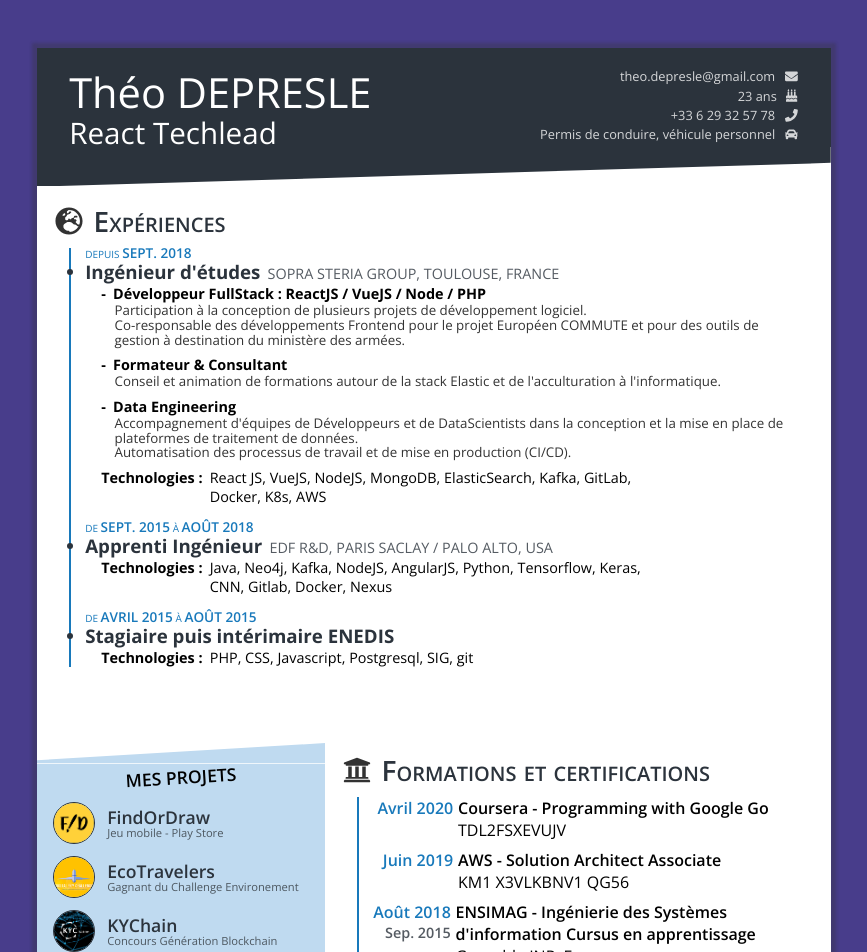
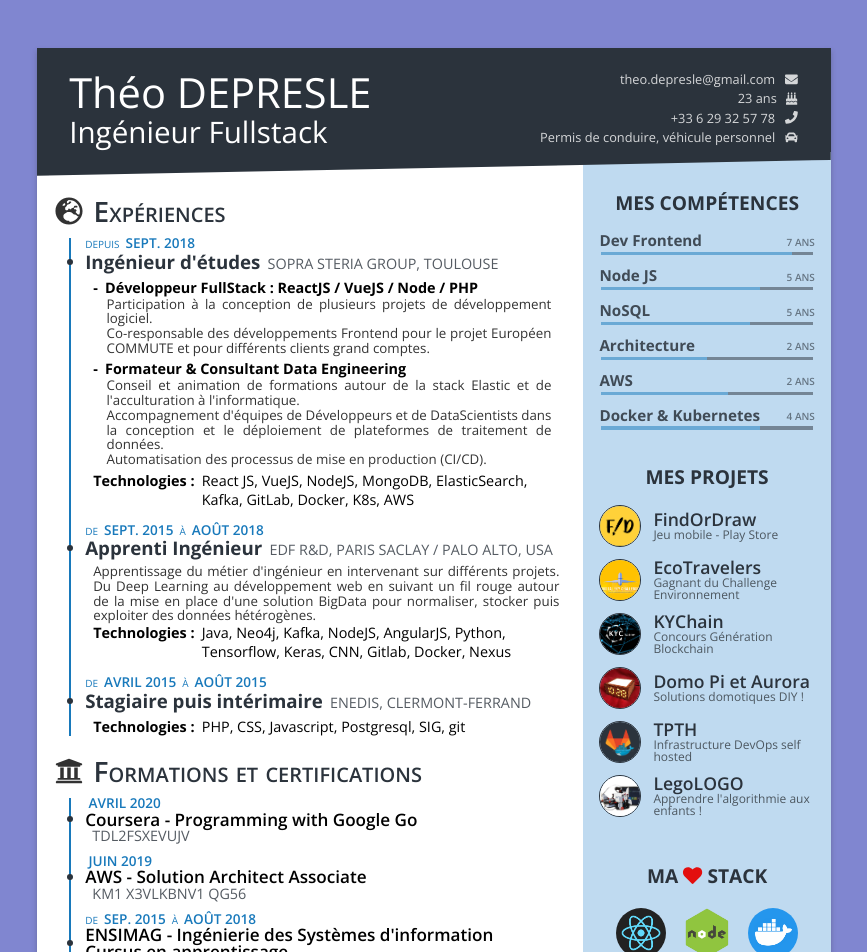
Before and after one commit to dprslt/resume, a React (Create React App) app: page / in a window 1280 px wide. Shown: the top 952 px of the page, without its empty margins (206-1073 px from the left). Built offline with nearby package versions, Linux system fonts and the light colour scheme.

Commit message:
Adding skills and new sidebar

```diff
--- a/src/App.css
+++ b/src/App.css
@@ -7,9 +7,10 @@
 
     padding: 3em;
 
-    background-color: darkslateblue;
+    background-color: #8086d0;
+    /*background-color: darkslateblue;*/
   }
   .page {
-    box-shadow: rgba(50, 50, 50, 0.3) 0 0 3px 5px;
+    box-shadow: rgba(50, 50, 50, 0.3) 0 3px 5px ;
   }
 }
--- a/src/components/Experience.jsx
+++ b/src/components/Experience.jsx
@@ -18,13 +18,20 @@
         </div>
 
         <div className={'exp-content'}>
+
+            {
+                data.description &&
+                <div className={'description'}>
+                    {data.description}
+                </div>
+            }
             {
                 data.activities &&
                 <div className={'activities'}>
                     {
                         data.activities.map(act => <div className={'activity'} key={act.title}>
                             <h4 className={'act-title'}>{act.title}</h4>
-                            <p className={'act-description'}>{act.description}</p>
+                            <p className={'description'}>{act.description}</p>
                         </div>)
                     }
                 </div>
--- a/src/components/Formation.jsx
+++ b/src/components/Formation.jsx
@@ -3,8 +3,11 @@
 const Formation = ({data}) => {
     return <div className={'formation'}>
         <div className={'date'}>
-            <span className={'to'}>{data.date.to}</span>
-            <span className={'from'}>{data.date.from}</span>
+            {
+                data.date.from
+                    ? <>De <span className={'from'}>{data.date.from}</span> à <span className={'to'}>{data.date.to}</span></>
+                    : <><span className={'from'}>{data.date.to}</span></>
+            }
         </div>
         <div className={'form-content'}>
             <h3 className={'title'}>{data.title}</h3>
--- a/src/components/Page.jsx
+++ b/src/components/Page.jsx
@@ -5,8 +5,8 @@
 import {
     faBirthdayCake,
     faCar,
-    faEnvelope,
-    faGlobeEurope,
+    faEnvelope, faGlobe,
+    faGlobeEurope, faHeart,
     faPhone,
     faUniversity
 } from '@fortawesome/free-solid-svg-icons'
@@ -20,10 +20,11 @@
 
 import Experience from "./Experience";
 import Formation from "./Formation";
-import {experiences, formations} from "../data/life";
+import {experiences, formations, skills} from "../data/life";
 import Biseau from "./Biseau";
 import {projets} from "../data/projects";
 import Projet from "./Projet";
+import Skill from "./Skill";
 
 
 const Info = ({children, icon}) => {
@@ -52,10 +53,11 @@
 
     return <div className={'page'}>
         <header>
+            <div className={"header-bg"}>
                 <div className={'header-content'}>
                     <div className={'name'}>
                         <h1>Théo DEPRESLE</h1>
-                    <h2>React Techlead</h2>
+                        <h2>Ingénieur Fullstack</h2>
                     </div>
                     <div className={'infos'}>
                         <Info icon={faEnvelope}><a
@@ -65,65 +67,117 @@
                         <Info icon={faCar}>Permis de conduire, véhicule personnel</Info>
                     </div>
                 </div>
+            </div>
+            <Biseau height={3} color={'#2b333c'} right={true} base={1}/>
         </header>
-        <Biseau height={5} color={'#2b333c'} right={true} base={2}/>
 
 
         <div className={'content'}>
 
+            <div className={'row row-exp'} style={{flex: 1}}>
                 <div className={'main'}>
                     <Section className={"experiences"} title={"Expériences"} icon={faGlobeEurope}>
                         {experiences.map(e => <Experience data={e} key={e.title}/>)}
                     </Section>
-            </div>
-
-
-
-            <div className={'row'} style={{justifyItems: "flex-end"}}>
-
-
-                <div className={'col'}>
-
-                    {/*<Biseau height={7} color={'#bfdaf0'} top={true}/>*/}
-                    {/*<div className={'col-section col-section-color'} >*/}
-                    {/*    <h2>Mes technos</h2>*/}
-                    {/*    <div className={'logo-line'}>*/}
-                    {/*        <img src={react} className={'logo-bubble'} height={50}/>*/}
-                    {/*        <img src={node} className={'logo-bubble'} height={50}/>*/}
-                    {/*        <img src={docker} className={'logo-bubble'} height={50}/>*/}
-                    {/*    </div>*/}
-                    {/*    <div className={'logo-line'}>*/}
-                    {/*      d  <img src={mongo} className={''} height={50}/>*/}
-                    {/*    </div>*/}
-                    {/*</div>*/}
-                    {/*<Biseau height={7} color={'#bfdaf0'} right={true}/>*/}
-
-                    {/*<div className={'col-section'} style={{height: "3cm"}}>*/}
-
-                    {/*</div>*/}
-
-                    <Biseau height={7} color={'#bfdaf0'} top={true}/>
-                    <div className={'projects col-section col-section-color'} >
-                        <h2>Mes projets</h2>
-
-                        {projets.map(p => <Projet projet={p}/>)}
-                    </div>
-                    <Biseau height={7} color={'#bfdaf0'} right={true}/>
-
-                </div>
-
-                <div className={'main'}>
-
                     <Section className={"formations"} title={"Formations et certifications"} icon={faUniversity}>
                         {formations.map(e => <Formation data={e} key={e.title}/>)}
+
+                    </Section>
                     <div className={'logos'}>
                         <img src={imag} alt={"Logo Grenoble INP - ENSIMAG"} height={70}/>
                         <img src={aws} alt={"AWS - Solution Architect - Associate"} height={40}/>
                     </div>
-                    </Section>
+                </div>
+
+                <div className={'col'}>
+
+                    <div className={'skills col-section'}>
+                        <h2 className={'col-title'}>Mes Compétences</h2>
+                        {skills.map(s => <Skill skill={s}/>)}
+                    </div>
+
+
+                    <div className={'projets col-section'}>
+                        <h2 className={'col-title'}>Mes projets</h2>
+                        {projets.map(p => <Projet projet={p}/>)}
+                    </div>
+
+                    <div className={'col-section'}>
+                        <h2 className={'col-title'}>Ma <FontAwesomeIcon icon={faHeart} className={'red'}/> stack</h2>
+                        <div className={'logo-line'}>
+                            <img src={react} className={'logo-bubble'} height={50}/>
+                            <img src={node} className={'logo-bubble'} height={50}/>
+                            <img src={docker} className={'logo-bubble'} height={50}/>
+                        </div>
+                        <div className={'logo-line'}>
+                            <img src={mongo} className={''} height={40}/>
                         </div>
                     </div>
 
+                    <div className={'langs col-section'}>
+                        <div className={'lang'}>
+                            <h3>
+                                <FontAwesomeIcon fixedWidth={true} className={"icon"} icon={faGlobeEurope}/>
+                                <span>Anglais niveau B2</span>
+                            </h3>
+                            <p className={'secondary'}>TOEIC (2017) : 935</p>
+                        </div>
+                        <div className={'lang'}>
+                            <h3>
+                                <FontAwesomeIcon fixedWidth={true} className={"icon"} icon={faGlobeEurope}/>
+                                <span>Espagnol niveau A2</span>
+                            </h3>
+                        </div>
+                    </div>
+
+                </div>
+            </div>
+
+
+            {/*<div className={'row row-form'} style={{justifyItems: "flex-end"}}>*/}
+
+
+            {/*    <div className={'main'}>*/}
+
+            {/*        <Section className={"formations"} title={"Formations et certifications"} icon={faUniversity}>*/}
+            {/*            {formations.map(e => <Formation data={e} key={e.title}/>)}*/}
+
+            {/*        </Section>*/}
+            {/*        <div className={'logos'}>*/}
+            {/*            <img src={imag} alt={"Logo Grenoble INP - ENSIMAG"} height={70}/>*/}
+            {/*            <img src={aws} alt={"AWS - Solution Architect - Associate"} height={40}/>*/}
+            {/*        </div>*/}
+            {/*    </div>*/}
+            {/*    <div className={'col'}>*/}
+            {/*        /!*<Biseau height={7} color={'#bfdaf0'} top={true}/>*!/*/}
+
+            {/*        /!*<div className={'col-section col-section-color'} >*!/*/}
+            {/*        /!*    <h2>Mes technos</h2>*!/*/}
+            {/*        /!*    <div className={'logo-line'}>*!/*/}
+            {/*        /!*        <img src={react} className={'logo-bubble'} height={50}/>*!/*/}
+            {/*        /!*        <img src={node} className={'logo-bubble'} height={50}/>*!/*/}
+            {/*        /!*        <img src={docker} className={'logo-bubble'} height={50}/>*!/*/}
+            {/*        /!*    </div>*!/*/}
+            {/*        /!*    <div className={'logo-line'}>*!/*/}
+            {/*        /!*      d  <img src={mongo} className={''} height={50}/>*!/*/}
+            {/*        /!*    </div>*!/*/}
+            {/*        /!*</div>*!/*/}
+            {/*        /!*<Biseau height={7} color={'#bfdaf0'} right={true}/>*!/*/}
+
+            {/*        /!*<div className={'col-section'} style={{height: "3cm"}}>*!/*/}
+
+            {/*        /!*</div>*!/*/}
+
+            {/*        <Biseau height={7} color={'#bfdaf0'} top={true} right={true}/>*/}
+            {/*        <div className={'projects col-section col-section-color'}>*/}
+            {/*            <h2>Mes projets</h2>*/}
+
+            {/*            {projets.map(p => <Projet projet={p}/>)}*/}
+            {/*        </div>*/}
+            {/*        <Biseau height={7} color={'#bfdaf0'} right={false}/>*/}
+
+            {/*    </div>*/}
+            {/*</div>*/}
 
 
         </div>
--- a/src/components/Page.scss
+++ b/src/components/Page.scss
@@ -20,7 +20,7 @@
   position: relative;
 
 
-  .df-col{
+  .df-col {
     display: flex;
     flex-direction: column;
   }
@@ -32,16 +32,19 @@
 
   header {
 
-    @media print {
+    position: relative;
+    z-index: 900;
+    display: flex;
+    flex-direction: column;
+
+    .header-bg {
       background-color: $main-color;
-      color: white;
+      padding: 1em 2em 0;
+      display: flex;
+      flex-direction: column;
     }
 
-    background-color: $main-color;
     color: white;
-    display: flex;
-    flex-direction: column;
-    padding: 1em 2em 0;
 
     .header-content {
       align-items: center;
@@ -66,9 +69,9 @@
         }
 
         h2 {
-          margin: 0;
+          margin-bottom: 0;
+          margin-top: -0.3em;
           font-size: 1.85em;
-          line-height: 0.9em;
         }
       }
 
@@ -93,6 +96,26 @@
   .row {
     display: flex;
     flex-direction: row;
+
+    &.row-exp {
+      .main {
+        flex: 15
+      }
+
+      .col {
+        flex: 7
+      }
+    }
+
+    &.row-form {
+      .main {
+        flex: 17
+      }
+
+      .col {
+        flex: 9
+      }
+    }
   }
 
   .content {
@@ -101,61 +124,148 @@
     flex: 1;
 
     .main {
-      flex: 17;
+      margin: 0 0.5em;
+      display: flex;
+      flex-direction: column;
+      justify-content: flex-start;
+      padding-bottom: 1.3cm;
+    }
+
+    .col {
+
+      padding: 2em 0 3em;
+
+      display: flex;
+      flex-direction: column;
+      justify-content: space-between;
+
+      background-color: $light-color;
+      position: relative;
+      margin-top: -1.5em;
+
+      .col-section {
+        margin-bottom: 1em;
+        padding: 0.1em 1em;
+      }
+
+      .col-title {
+        margin: 0 0 0.5em;
+        padding: 0.25em 0;
+        text-align: center;
+        text-transform: uppercase;
+        font-size: 1.2em;
+        color: $main-color;
+
+        .red {
+          color: #e30e0e;
+        }
+      }
+
+      .langs {
+        .lang {
+          &:not(:last-child){
+            margin-bottom: 0.5em;
+          }
+          h3 {
+            .icon {
               margin: 0 0.5em;
             }
 
-    .col {
-      flex: 10;
+            margin: 0.25em 0;
+            font-weight: 600;
+            color: $main-color;
+            font-size: 1.05em;
+            line-height: 1em;
+          }
+
+          .secondary {
+            margin: 0;
+            padding-left: 4em;
+            font-size: 0.7em;
+            line-height: 1em;
+            font-weight: 400;
+            opacity: 0.6;
+          }
+        }
+      }
+
+      .skills{
+
         display: flex;
         flex-direction: column;
 
-      .col-section {
-        padding: 0.1em 1em;
+        padding: 0 1em;
 
-        h2 {
+        .skill{
+
+          &:not(:last-child){
+            margin-bottom: 0.5em;
+          }
+
+          .meta{
+            display: flex;
+            flex-direction: row;
+            align-items: center;
+            .title{
               margin: 0;
-          margin-bottom: 0.75em;
-          text-align: center;
-          text-transform: uppercase;
+              flex: 1;
+              font-size: 0.95em;
+              color: $main-color;
+              opacity: 0.85;
+            }
+            .xp{
+              text-align: right;
+              font-size: 0.9em;
               font-weight: 600;
-          font-size: 1.1em;
-          transform: rotate(-3.5deg);
+              font-variant: all-small-caps;
+              color: $main-color;
+              opacity: 0.6;
+            }
+          }
+          .progress-bar-container{
+            margin: 0.1em 0.1em;
+            height: 0.10cm;
+            background-color: $main-color;
+            opacity: 0.5;
+            .progress-bar{
+              height: 100%;
+              background-color: $accent-color;
             }
           }
 
-      .col-section-color {
-        background-color: $light-color;
+        }
       }
 
-      .projects{
-        padding-bottom: 1.5em ;
+      .projects {
+        padding-bottom: 1.5em;
       }
 
-      .projet{
+      .projet {
         display: flex;
         flex-direction: row;
-        margin: 0.75em 0;
+        margin-bottom: 0.75em;
 
         .images {
           display: flex;
           flex-direction: column;
-          img{
-            border-radius: 50% ;
+
+          img {
+            border-radius: 50%;
             border: solid 1px $main-color;
             height: 40px;
           }
 
-          img:not(:first-child){
+          img:not(:first-child) {
             margin-top: -25%;
           }
         }
 
-        .proj-desc{
+        .proj-desc {
           margin-left: 0.75em;
           display: flex;
           flex-direction: column;
           justify-content: center;
+
           h3 {
             margin: 0;
             font-weight: 600;
@@ -163,9 +273,10 @@
             font-size: 1.1em;
             line-height: 1em;
           }
-          .secondary{
+
+          .secondary {
             margin: 0;
-            font-size: 0.7em;
+            font-size: 0.75em;
             line-height: 1em;
             font-weight: 400;
             opacity: 0.6;
@@ -214,33 +325,8 @@
           bottom: 0;
         }
       }
-    }
-
-
-    .experiences {
-      margin-top: 1em;
-      margin-right: 1em;
-
-
-      .experience {
-
-        &::before{
-          content: ' ';
-          width: 6px;
-          height: 6px;
-          border-radius: 50%;
-          background-color: $main-color;
-          position: absolute;
-          left: calc(-1em - 2px);
-          top: 1.3em;
-        }
-
-        margin-bottom: 1em;
-        position: relative;
-
 
       .date {
-          flex-basis: 100%;
         font-weight: 500;
         font-size: 0.85em;
         line-height: 0.8em;
@@ -253,9 +339,38 @@
         .from, .to {
           font-variant: normal;
           font-weight: 600;
+          margin: 0 0.25em;
         }
 
       }
+    }
+
+
+  }
+
+  .section.experiences {
+    margin-top: 1em;
+    margin-right: 1em;
+
+
+    .experience {
+
+      &::before {
+        content: ' ';
+        width: 6px;
+        height: 6px;
+        border-radius: 50%;
+        background-color: $main-color;
+        position: absolute;
+        left: calc(-1em - 2px);
+        top: 1.3em;
+      }
+
+      &:not(:last-child) {
+        margin-bottom: 1em;
+      }
+
+      position: relative;
 
       .header {
         display: flex;
@@ -268,7 +383,7 @@
           //padding-left: 0.3em;
         }
 
-          p{
+        p {
           margin-bottom: 0;
           margin-top: 0.25em;
           padding-left: 0.5em;
@@ -276,8 +391,9 @@
 
       }
 
-        .exp-content{
-          padding-left: 1em;
+      .exp-content {
+        padding-left: 0.5em;
+        margin-top: 0.25em;
       }
 
       .secondary {
@@ -289,10 +405,23 @@
         margin: 0 0 0.15em;
       }
 
+      .description {
+        padding-left: 0em;
+        margin: 0;
+        //font-size: 0.95rem;
+        font-size: 10pt;
+        opacity: 0.8;
+        white-space: pre-wrap;
+        line-height: 1.1em;
+        text-align: justify;
+      }
+
       .activities {
 
+        padding-right: 0.5em;
+
         .activity {
-            margin-bottom: 0.5em;
+          margin-bottom: 0.25em;
 
           .act-title {
             margin: 0;
@@ -304,16 +433,8 @@
             }
           }
 
-            .act-description {
+          .description {
             padding-left: 1em;
-              margin: 0;
-              //font-size: 0.95rem;
-              font-size: 10pt;
-              opacity: 0.8;
-              white-space: pre-wrap;
-              line-height: 1.1em;
-            }
-          }
           }
         }
       }
@@ -322,8 +443,6 @@
         display: flex;
         flex-direction: row;
         font-size: 0.9em;
-
-      max-width: 80%;
 
         p {
           margin: 0;
@@ -340,60 +459,68 @@
       }
 
     }
+  }
 
   .formations {
+    .formation {
+      display: flex;
+      flex-direction: column;
+
+      &:not(:last-child){
+        margin-bottom: 0.75em;
+      }
+
+
+      .form-content {
+        h3 {
+          font-weight: 600;
+          font-size: 1.07rem;
+          position: relative;
+          line-height: 1em;
+          margin: 0.10em 0;
+          white-space: pre-wrap;
+
+          &::before {
+            content: ' ';
+            width: 6px;
+            height: 6px;
+            border-radius: 50%;
+            background-color: $main-color;
+            position: absolute;
+            left: calc(-1rem - 2px);
+            top: calc(50% - 3px);
+          }
+
+        }
+
+        .secondary {
+          text-transform: uppercase;
+          opacity: 0.8;
+          color: $main-color;
+          font-size: 0.9em;
+          line-height: 1em;
+
+          margin: 0;
+          padding-left: 0.5em;
+        }
+      }
+    }
+  }
+
   .logos {
     display: flex;
     flex-direction: row;
     justify-content: space-evenly;
     align-items: center;
+    flex: 1;
+
 
     img {
       max-height: 70px;
     }
   }
-  }
 
-  .formation {
-    display: flex;
-    flex-direction: row;
-    margin-bottom: 0.5em;
-
-    .date {
-      display: flex;
-      flex-direction: column;
-      text-align: right;
-      white-space: nowrap;
-      width: 5rem;
-      margin-right: 0.3em;
-
-      .to {
-        color: $accent-color;
-        font-weight: 600;
-      }
-
-      .from {
-        color: $main-color;
-        opacity: 0.8;
-        font-weight: 600;
-        font-size: 0.9em;
-      }
-    }
-
-    .form-content {
-      h3 {
-        margin: 0;
-        font-weight: 600;
-        font-size: 1rem;
-      }
-
-      .secondary {
-        margin: 0;
-      }
-    }
-  }
-
-  .logo-line{
+  .logo-line {
     padding: 0.255em 0;
     display: flex;
     flex-direction: row;
@@ -401,7 +528,7 @@
     justify-content: space-evenly;
   }
 
-  .logo-bubble{
+  .logo-bubble {
     border-radius: 50%;
   }
 
--- /dev/null
+++ b/src/components/Skill.jsx
@@ -0,0 +1,15 @@
+import React from 'react'
+
+const Skill = ({skill}) => {
+    return <div className={'skill'}>
+        <div className={'meta'}>
+            <h4 className={'title'}>{skill.name}</h4>
+            <span className={"xp"}>{skill.xp} {skill.xp === 1 ? 'an' : 'ans'}</span>
+        </div>
+        <div className={'progress-bar-container'}>
+            <div className={'progress-bar'} style={{width: `${skill.percentage}%`}}></div>
+        </div>
+    </div>
+}
+
+export default Skill
--- a/src/data/life.js
+++ b/src/data/life.js
@@ -14,7 +14,7 @@
         }
     },
     {
-        title: "ENSIMAG - Ingénierie des Systèmes d'information Cursus en apprentissage",
+        title: "ENSIMAG - Ingénierie des Systèmes d'information \nCursus en apprentissage",
         secondary: "Grenoble INP, France",
         date: {
             to: "Août 2018",
@@ -35,7 +35,7 @@
     {
         title: "Ingénieur d'études",
         company: "Sopra Steria Group",
-        place: "Toulouse, France",
+        place: "Toulouse",
         date: {
             from: "Sept. 2018",
         },
@@ -43,16 +43,13 @@
             {
                 title: "Développeur FullStack : ReactJS / VueJS / Node / PHP",
                 description: "Participation à la conception de plusieurs projets de développement logiciel.\n" +
-                    "Co-responsable des développements Frontend pour le projet Européen COMMUTE et pour des outils de gestion à destination du ministère des armées.",
+                    "Co-responsable des développements Frontend pour le projet Européen COMMUTE et pour différents clients grand comptes.",
             },
             {
-                title: "Formateur & Consultant",
-                description: "Conseil et animation de formations autour de la stack Elastic et de l'acculturation à l'informatique.",
-            },
-            {
-                title: "Data Engineering",
-                description: "Accompagnement d'équipes de Développeurs et de DataScientists dans la conception et la mise en place de plateformes de traitement de données.\n" +
-                    "Automatisation des processus de travail et de mise en production (CI/CD)."
+                title: "Formateur & Consultant Data Engineering",
+                description: "Conseil et animation de formations autour de la stack Elastic et de l'acculturation à l'informatique.\n" +
+                    "Accompagnement d'équipes de Développeurs et de DataScientists dans la conception et le déploiement de plateformes de traitement de données.\n" +
+                    "Automatisation des processus de mise en production (CI/CD).",
             },
         ],
         tech: ["React JS", "VueJS", "NodeJS", "MongoDB", "ElasticSearch", "Kafka", "GitLab", "Docker", "K8s", "AWS"]
@@ -66,12 +63,16 @@
             from: "Sept. 2015",
             to: "Août 2018"
         },
+        description: "Apprentissage du métier d'ingénieur en intervenant sur différents projets. Du Deep Learning au développement" +
+            " web en suivant un fil rouge autour de la mise en place d'une solution BigData pour normaliser, stocker puis exploiter des données hétérogènes.",
         tech: ["Java", "Neo4j", "Kafka", "NodeJS", "AngularJS", "Python", "Tensorflow", "Keras", "CNN",
             "Gitlab", "Docker", "Nexus"]
 
     },
     {
-        title: "Stagiaire puis intérimaire ENEDIS",
+        title: "Stagiaire puis intérimaire",
+        company: "ENEDIS",
+        place: "Clermont-Ferrand",
         date: {
             from: "Avril 2015",
             to: "Août 2015"
@@ -80,3 +81,37 @@
 
     }
 ]
+
+
+export const skills = [
+    {
+        name: "Dev Frontend",
+        xp: 7,
+        percentage: 90,
+    },
+    {
+        name: "Node JS",
+        xp: 5,
+        percentage: 75,
+    },
+    {
+        name: "NoSQL",
+        xp: 5,
+        percentage: 70,
+    },
+    {
+        name: "Architecture",
+        xp: 2,
+        percentage: 50,
+    },
+    {
+        name: "AWS",
+        xp: 2,
+        percentage: 60,
+    },
+    {
+        name: "Docker & Kubernetes",
+        xp: 4,
+        percentage: 75,
+    }
+]
--- a/src/data/projects.js
+++ b/src/data/projects.js
@@ -16,7 +16,7 @@
     {
         title: "EcoTravelers",
         link: "https://play.google.com/store/apps/details?id=com.cognitivecompany.findordraw",
-        shortDescription: "Gagnant du Challenge Environement",
+        shortDescription: "Gagnant du Challenge Environnement",
         images: [dsc]
     },
     {
```
Lines whose indentation alone changed are shown as unchanged.
